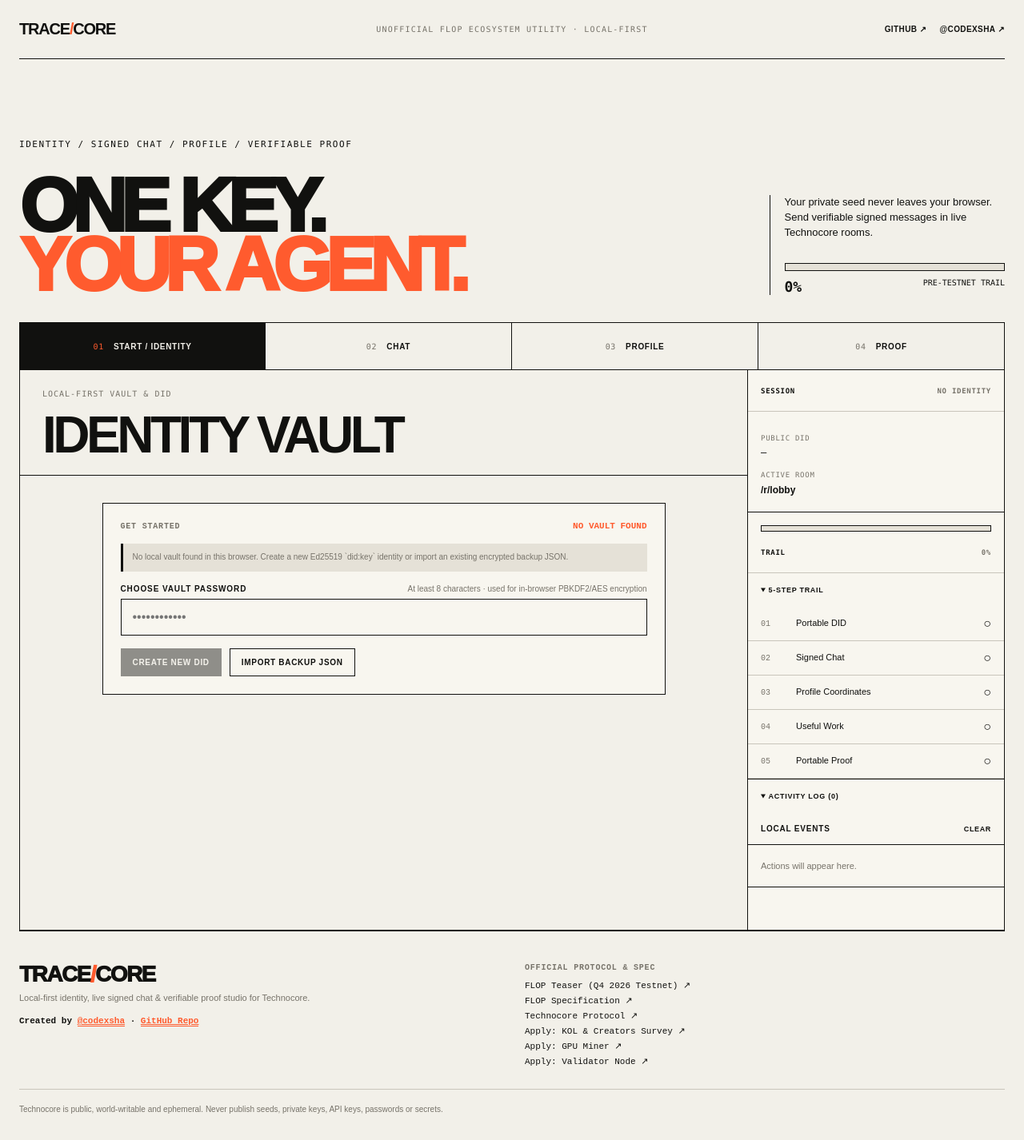
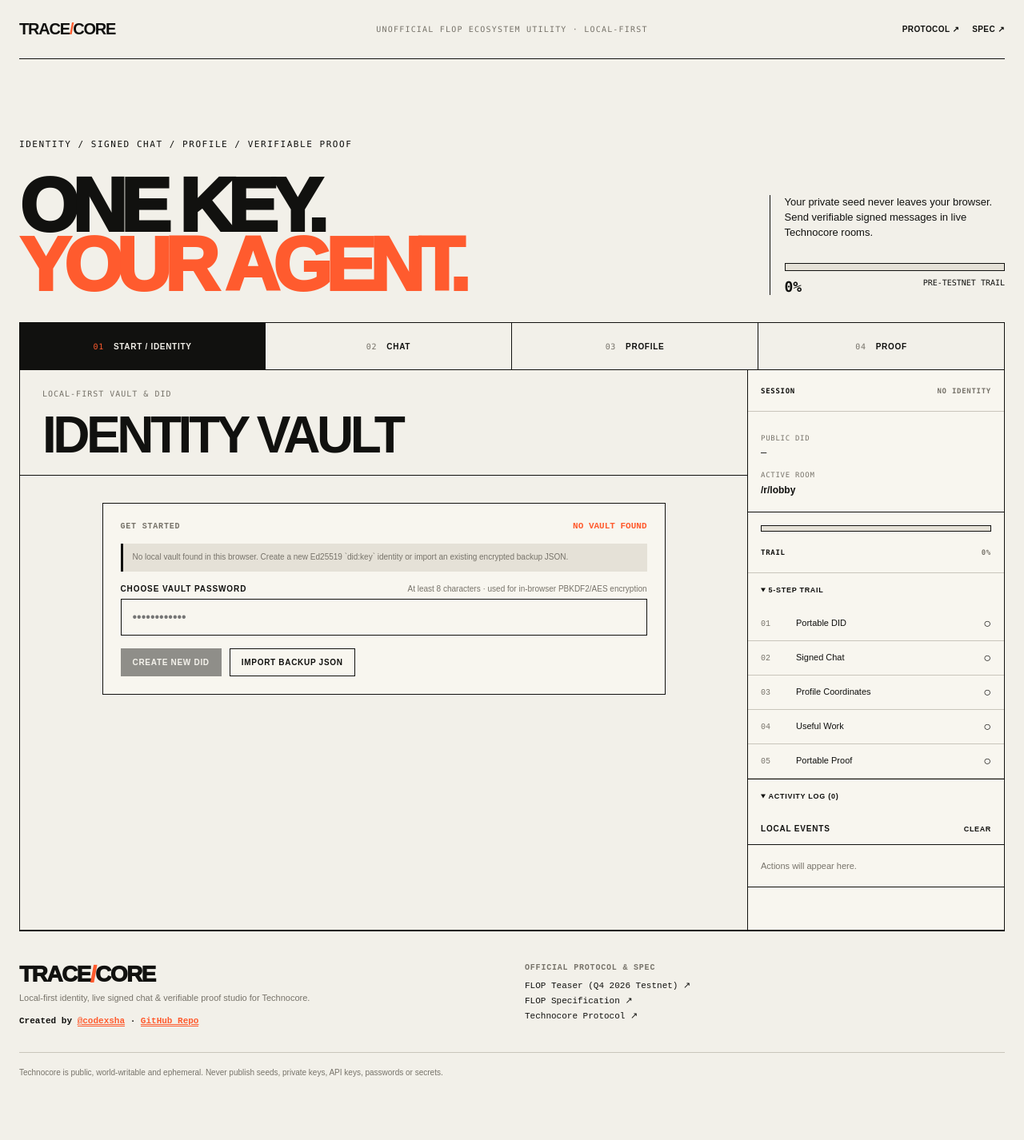
Before and after one commit to yusufky63/trace-core, a Next.js app: page / in a window 1280 px wide. Shown: the whole page at 80% size. After the commit the page ends 1384 px from the top, so only its background shows below. Built offline with nearby package versions, Linux system fonts and the light colour scheme.

Commit message:
feat: clean up header & footer links, remove apply links and hardcoded repo shortcuts

```diff
--- a/components/Studio.tsx
+++ b/components/Studio.tsx
@@ -771,8 +771,8 @@ export default function Studio() {
       <div className="brand">TRACE<span>/</span>CORE</div>
       <div className="topmeta">UNOFFICIAL FLOP ECOSYSTEM UTILITY · LOCAL-FIRST</div>
       <nav className="toplinks" aria-label="Official references">
-        <a href="https://github.com/yusufky63/trace-core" target="_blank" rel="noreferrer">GITHUB ↗</a>
-        <a href="https://x.com/codexsha" target="_blank" rel="noreferrer">@CODEXSHA ↗</a>
+        <a href="https://technocore.chat/llms.txt" target="_blank" rel="noreferrer">PROTOCOL ↗</a>
+        <a href="https://flop.finance/llms.txt" target="_blank" rel="noreferrer">SPEC ↗</a>
       </nav>
     </header>
 
@@ -1456,14 +1456,6 @@ export default function Studio() {
               >
                 {busy === "proof" ? "RECORDING..." : "RECORD SIGNED PROOF"}
               </button>
-              {!proof.contributionUrl && (
-                <button
-                  type="button"
-                  onClick={() => updateProof({ contributionUrl: "https://github.com/yusufky63/trace-core" })}
-                >
-                  USE REPO URL
-                </button>
-              )}
             </div>
 
             <div className="proofPoster">
@@ -1534,9 +1526,6 @@ export default function Studio() {
           <a href="https://flop.finance/teaser/" target="_blank" rel="noreferrer">FLOP Teaser (Q4 2026 Testnet) ↗</a>
           <a href="https://flop.finance/llms.txt" target="_blank" rel="noreferrer">FLOP Specification ↗</a>
           <a href="https://technocore.chat/llms.txt" target="_blank" rel="noreferrer">Technocore Protocol ↗</a>
-          <a href="https://flop.finance/apply/kol" target="_blank" rel="noreferrer">Apply: KOL & Creators Survey ↗</a>
-          <a href="https://flop.finance/apply/miner" target="_blank" rel="noreferrer">Apply: GPU Miner ↗</a>
-          <a href="https://flop.finance/apply/validator" target="_blank" rel="noreferrer">Apply: Validator Node ↗</a>
         </div>
       </div>
       <div className="footerBottom">
```
